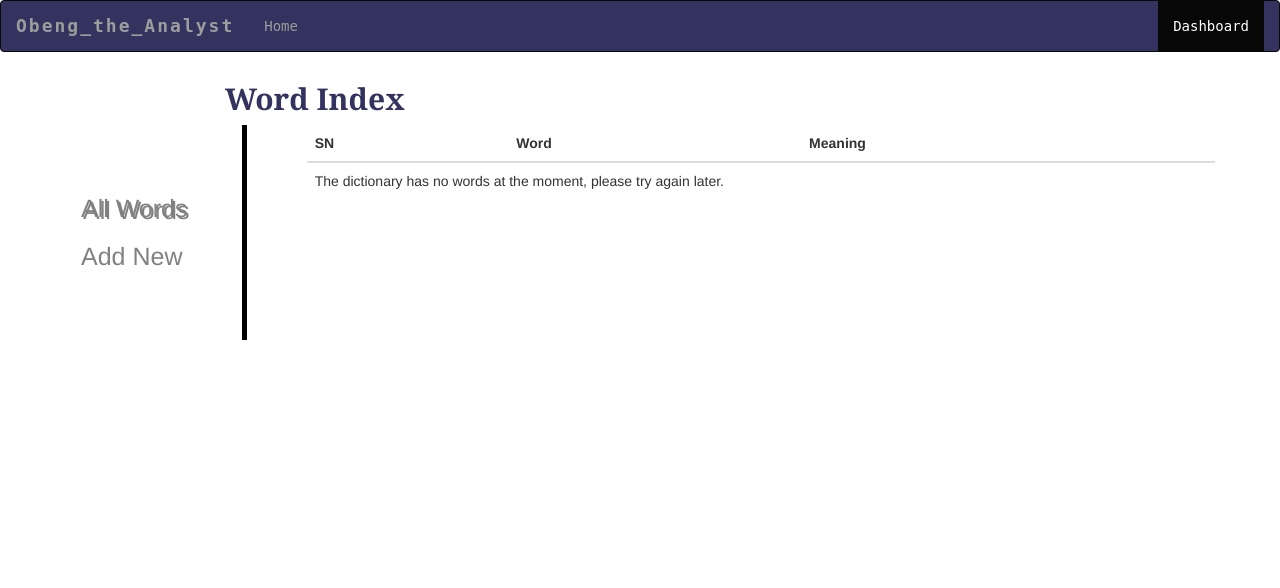
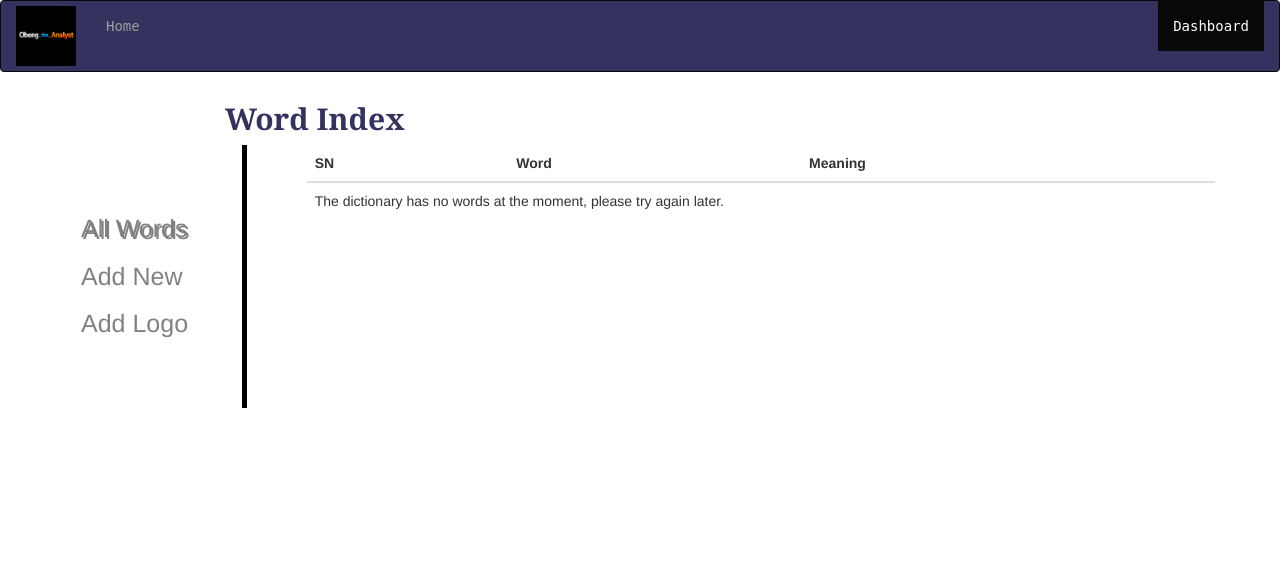
Before and after one commit to obeng-enoch/flask_mysql_dictionary, a Flask app: page /dashboard in a window 1280 px wide. Shown: the top 588 px of the page. Run offline with Flask 3, Linux system fonts and the light colour scheme; data that the repository does not hold is empty; some libraries are stand-ins or nearby versions.

Commit message:
Final changes to all the files

```diff
--- a/app.py
+++ b/app.py
@@ -1,8 +1,9 @@
-from flask import Flask, render_template, url_for, request, flash
+from flask import Flask, render_template, url_for, request, flash, current_app
 from flaskext.mysql import MySQL
 import datetime
 import pymysql.cursors
 import json
+import os
 
 app = Flask(__name__)
 
@@ -91,5 +92,19 @@ def edit_word(id):
 
     return json.dumps('success')
 
+
+@app.route('/add_logo', methods=['POST'])
+def add_logo():
+    image = request.files['file']
+
+    if image :
+        filepath = os.path.join(current_app.root_path, 'static/images/logo.png')
+        image.save(filepath)
+        flash('Success!')
+    else :
+        flash('Error')
+
+    return 'success'
+
 if __name__ == '__main__':
     app.run(debug=True)
--- a/static/css/style.css
+++ b/static/css/style.css
@@ -11,9 +11,23 @@ nav.navbar {
 }
 
 a.navbar-brand {
-    font-size: 24 px;
-    font-weight: bold;
-    letter-spacing: 2px;
+  padding: 5px 15px;
+  height: 70px;
+  display: flex;
+  align-items: center;
+  background-color: transparent;
+}
+
+a.navbar-brand img {
+  height: 60px;
+  width: auto;
+  margin: 0;
+  object-fit: contain;
+}
+
+nav.navbar {
+  min-height: 70px;
+  background-color: #34325E;
 }
 
 .flash_success {
--- a/static/js/script.js
+++ b/static/js/script.js
@@ -1,6 +1,7 @@
 $(document).ready(function() {
     $('#myModal').modal('show');
     $('#word-form').hide();
+    $('#logo-form').hide();
     $('.edit-word, .edit-meaning').hide();
     $('.submit, .cancel').parent().hide();
 
@@ -8,10 +9,12 @@ $(document).ready(function() {
         location.reload();
     });
 
+    // Create Operation
     $('#word-add').on('click', function() {
-        $('#word-index').removeClass('side-active');
+        $('#word-index, #logo-add').removeClass('side-active');
         $(this).addClass('side-active');
         $('#word-form').show();
+        $('#logo-form').hide();
     });
 
     $('#word-form').on('submit',function(event) {
@@ -38,9 +41,44 @@ $(document).ready(function() {
         });
     });
 
-    $('#cancel').click(function() {
+     $('#cancel').click(function() {
         location.reload();
     })
+
+    // logo Operation
+
+    $('#logo-add').on('click', function() {
+        $('#word-index, #word-add').removeClass('side-active');
+        $(this).addClass('side-active');
+        $('#word-form').hide();
+        $('#logo-form').show();
+    });
+
+     $('#logo-cancel').click(function() {
+        location.reload();
+    });
+
+    $('#logo-form').on('submit',function(event) {
+        event.preventDefault();
+        let data =new FormData();
+        data.append('file', $('#logo')[0].files[0]);
+
+        $.ajax({
+            url: '/add_logo',
+            type: 'POST',
+            data: data,
+            enctype: 'multipart/form-data',
+            processData: false,
+            contentType: false,
+            success: function(data) {
+                location.reload();
+            },
+            error: function(err) {
+                console.log(err);
+            }
+        });
+    });
+
 
     // Delete Operation
     $(document).on('click', '.delete', function() {
@@ -58,7 +96,7 @@ $(document).ready(function() {
         });
     });
 
-// Update Operation
+    // Update Operation
     $('.edit').click(function() {
         let parent = $(this).parents('tr');
         parent.find('.edit-word, .edit-meaning').show();
--- a/templates/base.html
+++ b/templates/base.html
@@ -44,7 +44,7 @@
                         <span class="icon-bar"></span>
                         <span class="icon-bar"></span>
                     </button>
-                    <a class="navbar-brand" href="{{ url_for('index') }}">Obeng_the_Analyst</a>
+                    <a class="navbar-brand" href="{{ url_for('index') }}"><img src="{{ url_for('static', filename='images/logo.png')}}" alt=""></a>
                 </div>
                 <div id="navbar" class="collapse navbar-collapse">
                     <ul class="nav navbar-nav">
--- a/templates/dashboard.html
+++ b/templates/dashboard.html
@@ -25,6 +25,7 @@ class="active"
                         placeholder="Type in the word here:"
                     >
                 </div>
+
                 <div class="form-group">
                     <label for="meaning">Meaning:</label>
                     <textarea
@@ -35,6 +36,25 @@ class="active"
                 </div>
                 <button type="submit" class="btn btn-primary btn-block btn-lg" id="submit">Submit</button>
                 <button type="button" class="btn btn-warning btn-block btn-lg" id="cancel">Cancel</button>
+            </form>
+        </div>
+        <a href="#" id="logo-add">Add Logo</a>
+        <div>
+            <form action="javascript:0" id="logo-form" method="POST" enctype="multipart/form-data">
+                <div class="form-group">
+                    <label for="logo">Upload:</label>
+                    <input
+                        type="file"
+                        class="form-control"
+                        name="logo"
+                        id="logo"
+                        accept="image/*"
+                        required
+                    >
+                </div>
+                <button type="submit" class="btn btn-primary btn-block btn-lg" id="submit">Submit</button>
+                <button type="button" class="btn btn-warning btn-block btn-lg" id="logo-cancel">Cancel</button>
+            </form>
             </form>
         </div>
     </div>
```
Also changed, not shown: static/images/logo.png (added).
